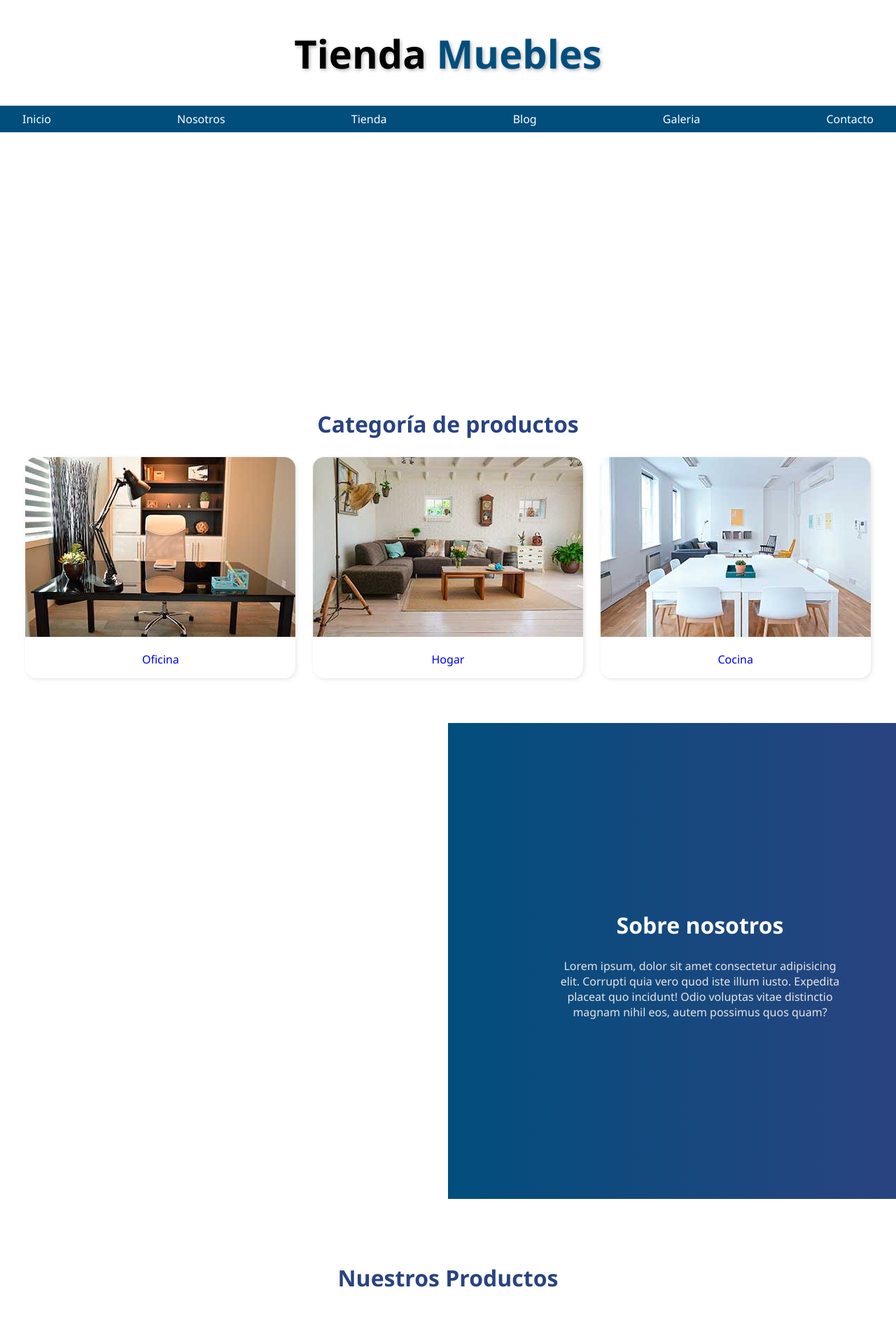
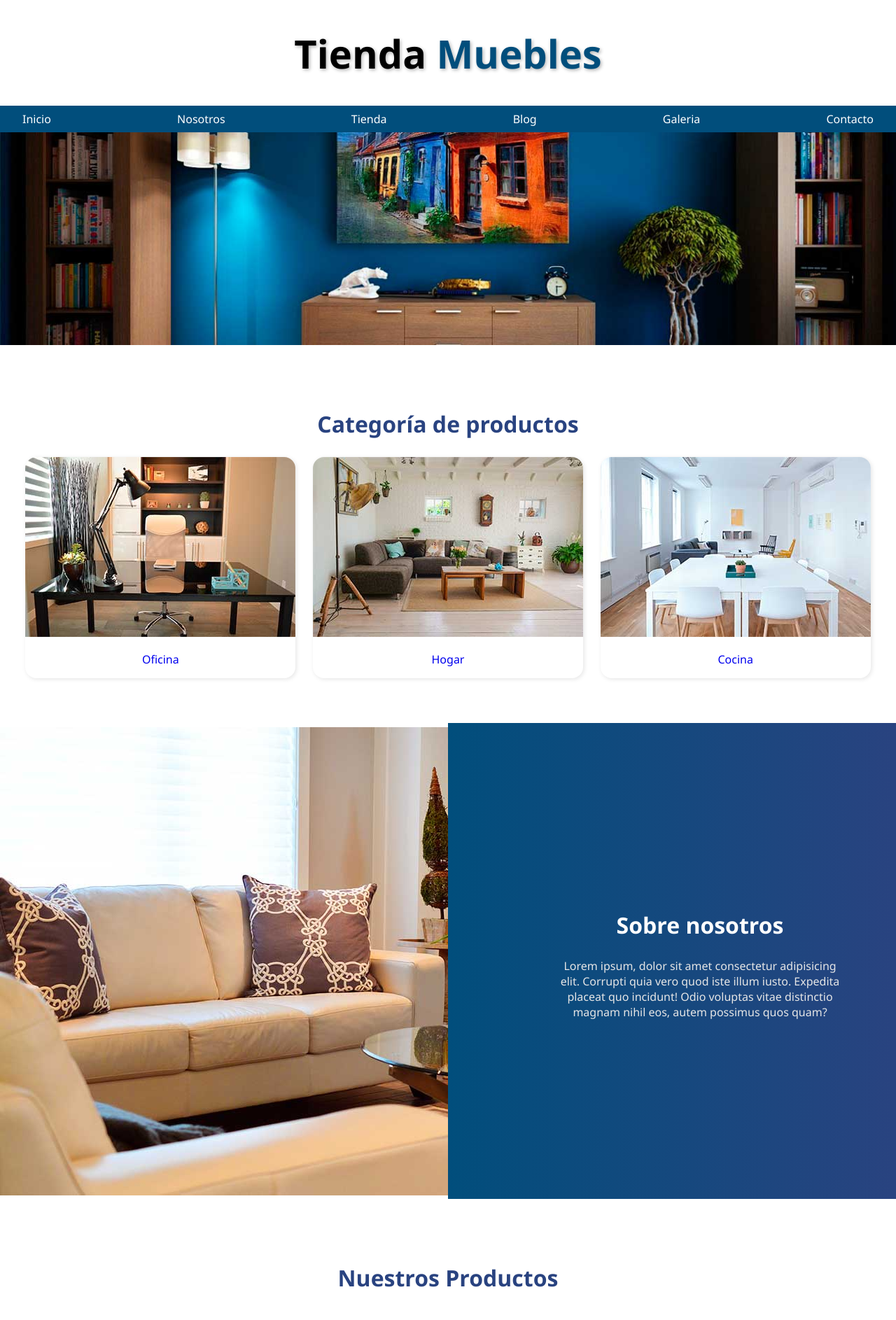
Before and after one commit to NolascoSaul/Cumple, a plain HTML site: page index.html in a window 1280 px wide. Shown: the top 1886 px of the page at 70% size. Drawn offline with Linux system fonts and the light colour scheme.

Commit message:
Update style.css

```diff
--- a/styles/style.css
+++ b/styles/style.css
@@ -56,7 +56,7 @@ main section p{
 
 #banner{
     margin: 0 auto;
-    background-image: url('\img\principal.jpg');
+    background-image: url('/img/principal.jpg');
     background-repeat: no-repeat;
     background-size: cover;
     background-position: center center;
@@ -91,7 +91,7 @@ main section p{
 
 /* Bloque sobre nosotros*/
 .sobre-nosotros{
-    background-image: linear-gradient(to right, transparent 50%, rgb(1 78 124) 50%, #294380 100%), url(\img\nosotros.jpg);
+    background-image: linear-gradient(to right, transparent 50%, rgb(1 78 124) 50%, #294380 100%), url(/img/nosotros.jpg);
     background-position: left center;
     background-repeat: no-repeat;
     padding: 10rem 0;
```
